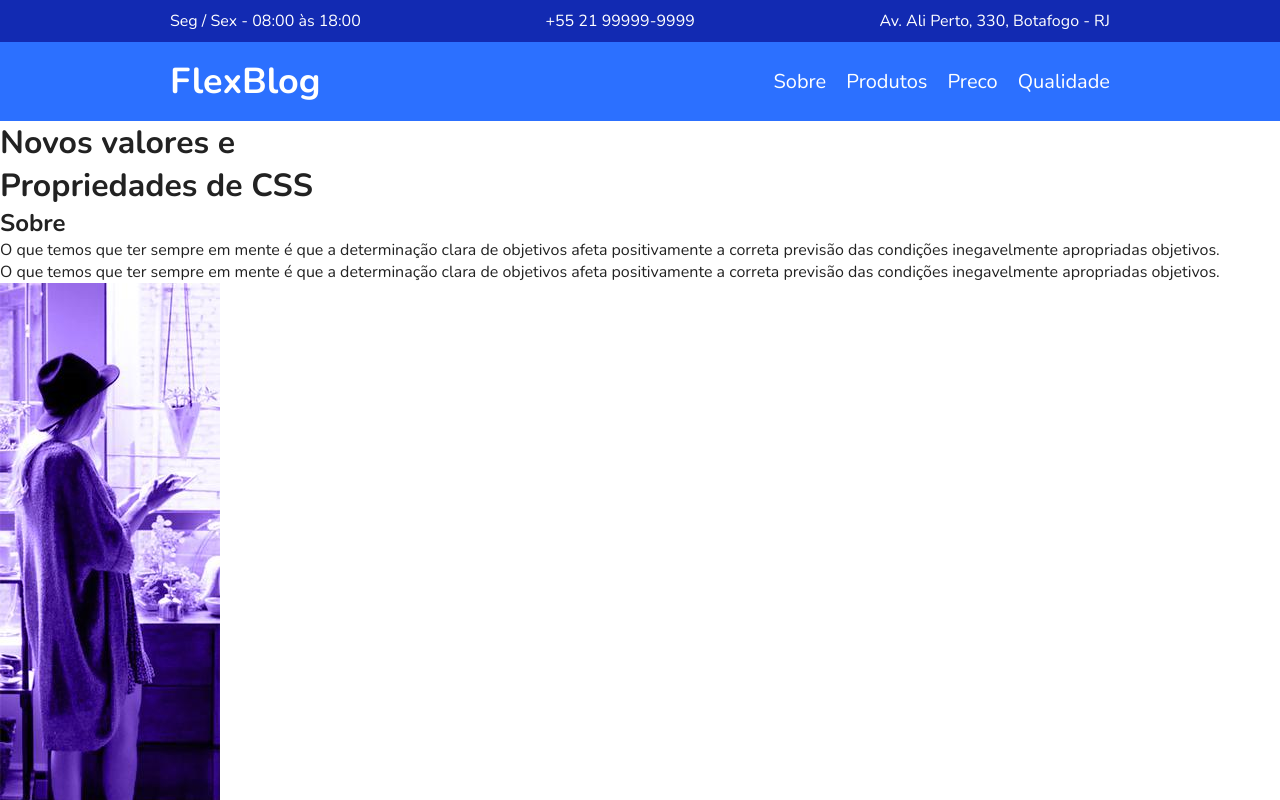
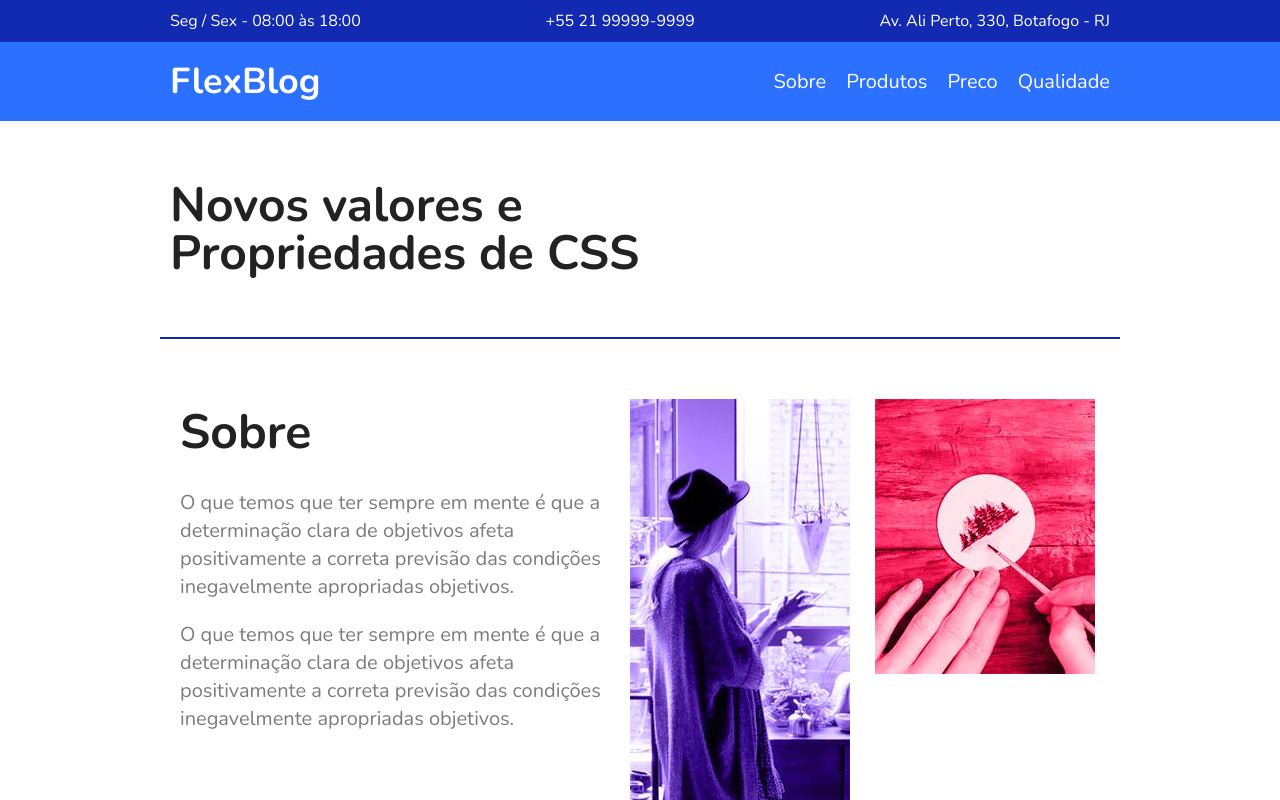
Before and after one commit to bhsouza/FlexBlog, a plain HTML site: page index.html in a window 1280 px wide. Shown: the top 800 px of the page. Drawn offline with nearby package versions, Linux system fonts and the light colour scheme.

Commit message:
Adicionando parte de sobre

```diff
--- a/css/style.css
+++ b/css/style.css
@@ -84,4 +84,46 @@ img {
   color: #122ab2;
 }
 
+/* Intro */
+
+.introducao {
+  font-size: 3rem;
+  line-height: 1;
+  max-width: 960px;
+  margin: 0 auto;
+  padding: 60px 10px;
+}
+
 /* Sobre */
+
+.sobre {
+  border-top: 2px solid #122ab2;
+  border-bottom: 2px solid #122ab2;
+  max-width: 960px;
+  margin: 0 auto;
+  padding: 60px 10px;
+  display: flex;
+  flex-wrap: wrap;
+}
+
+.sobre-info {
+  flex: 2 1 300px;
+  margin: 0 10px;
+}
+
+.sobre-info h1 {
+  font-size: 3rem;
+  margin-bottom: .5em;
+}
+
+.sobre-info p {
+  font-size: 1.25rem;
+  line-height: 1.4;
+  margin-bottom: 1em;
+  color: #7c7c7c;
+}
+
+.sobre-img {
+  flex: 1 1 160px;
+  margin: 0 10px;
+}
```
